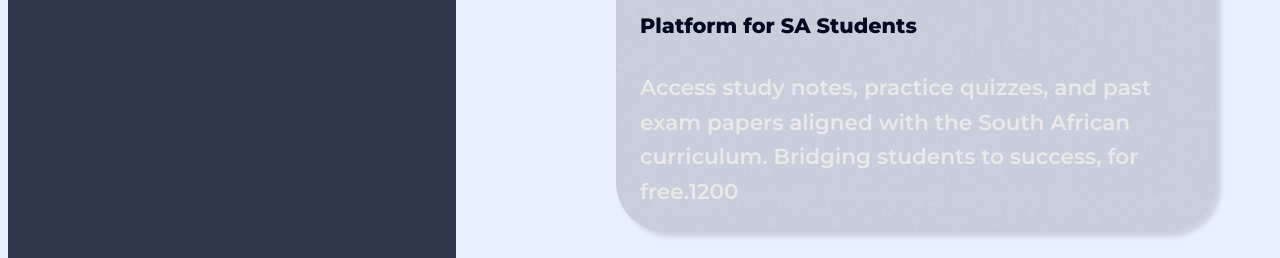
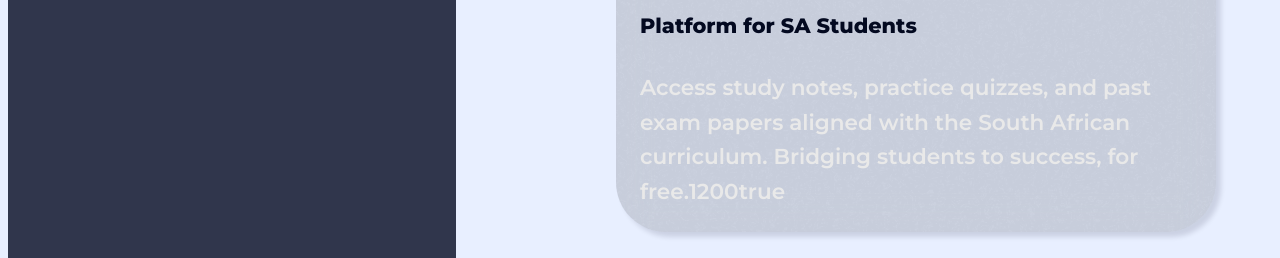
Before and after one commit to Lindo-Mthombeni/Study_Bridge, a React (Vite) app: page / in a window 1280 px wide. Shown: the part 214-472 px from the top of the page. Built offline with nearby package versions, Linux system fonts and the light colour scheme.

Commit message:
Update Code

```diff
--- a/src/components/Hero.tsx
+++ b/src/components/Hero.tsx
@@ -60,7 +60,7 @@ export const Hero: React.FC = () => {
         <div className='text-main text-content pt-0 font-semibold'>
           Access study notes, practice quizzes, and past exam papers aligned
           with the South African curriculum. Bridging students to success, for
-          free.{delay}
+          free.{delay}true
         </div>
         <div className='call-to-action'>
           <Button
```
